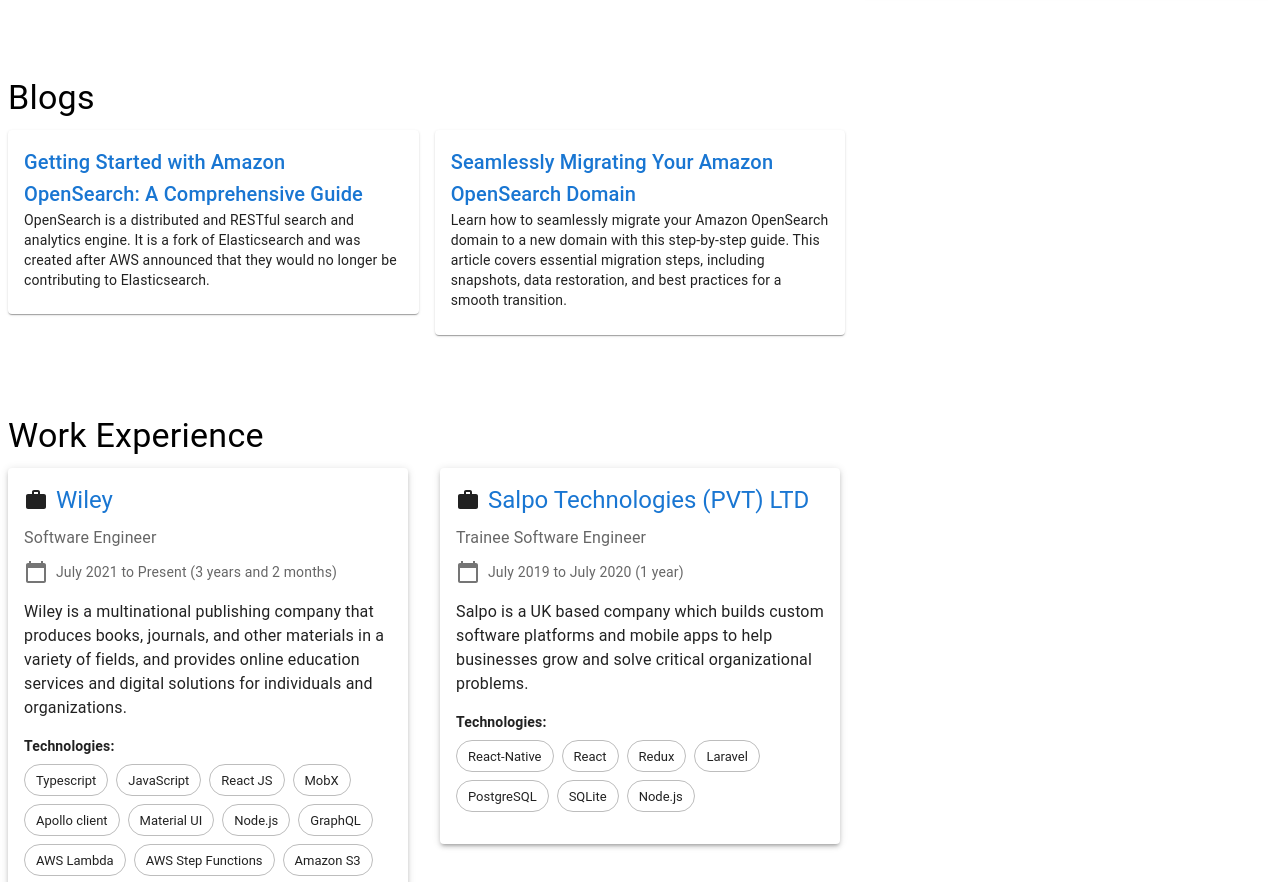
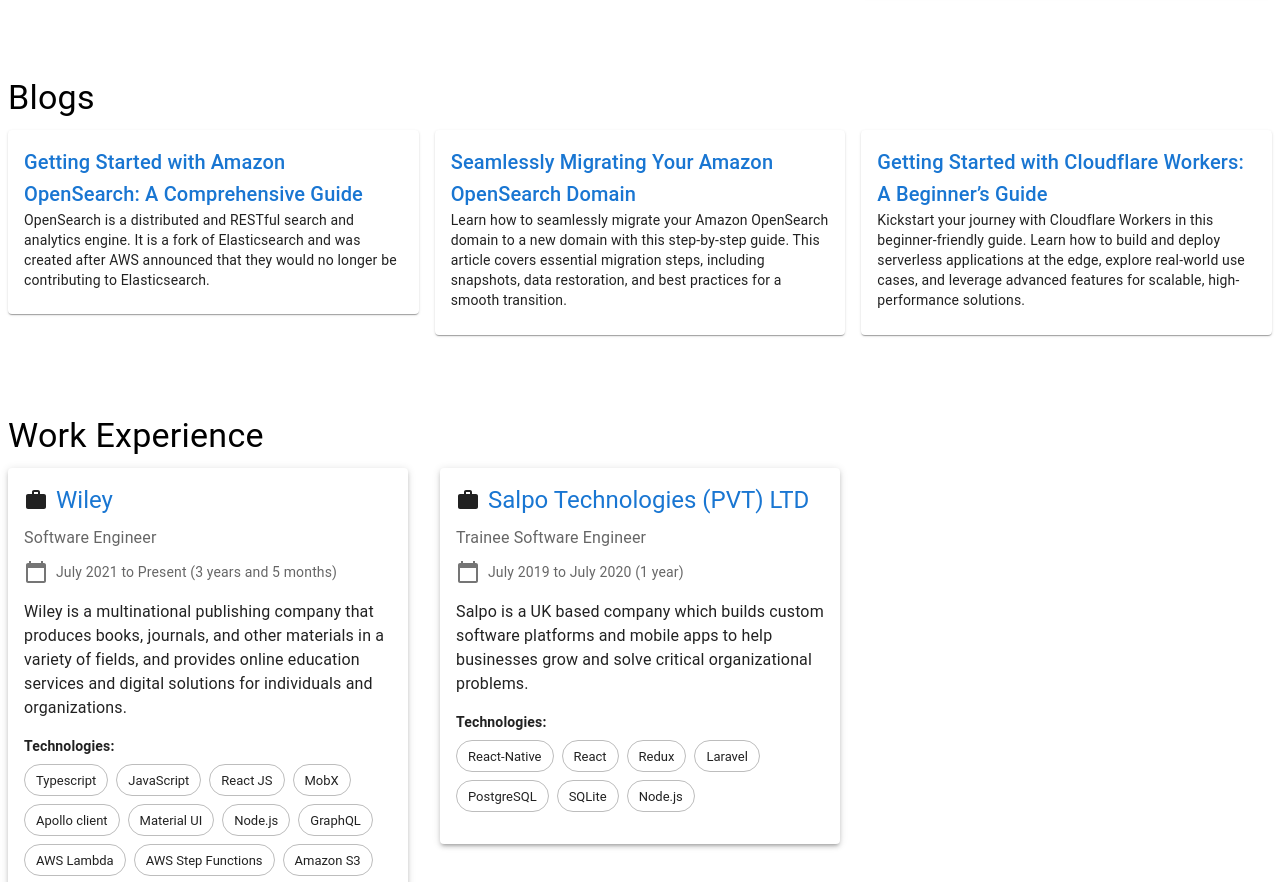
Before and after one commit to mfmafkar/mfmafkar.github.io, a React (Vite) app: page / in a window 1280 px wide. Shown: the part 1292-2174 px from the top of the page. Built offline with nearby package versions, Linux system fonts and the light colour scheme.

Commit message:
feat: Updated site with work experience time + new blog on getting started with cloudflare worker

```diff
--- a/src/components/Home.tsx
+++ b/src/components/Home.tsx
@@ -79,13 +79,19 @@ const Home = () => {
         'Learn how to seamlessly migrate your Amazon OpenSearch domain to a new domain with this step-by-step guide. This article covers essential migration steps, including snapshots, data restoration, and best practices for a smooth transition.',
       link: 'https://medium.com/@mfmafkar/seamlessly-migrate-your-amazon-opensearch-domain-26ec15731556',
     },
+    {
+      title: 'Getting Started with Cloudflare Workers: A Beginner’s Guide',
+      description:
+        'Kickstart your journey with Cloudflare Workers in this beginner-friendly guide. Learn how to build and deploy serverless applications at the edge, explore real-world use cases, and leverage advanced features for scalable, high-performance solutions.',
+      link: 'https://medium.com/@mfmafkar/getting-started-with-cloudflare-workers-a-beginners-guide-fba41eec327a',
+    },
   ];
 
   const experiences = [
     {
       company: 'Wiley',
       role: 'Software Engineer',
-      tenure: 'July 2021 to Present (3 years and 2 months)',
+      tenure: 'July 2021 to Present (3 years and 5 months)',
       description:
         'Wiley is a multinational publishing company that produces books, journals, and other materials in a variety of fields, and provides online education services and digital solutions for individuals and organizations.',
       technologies: [
```
Also changed, not shown: 1 other file (tests, documents, lock files or other folders).
